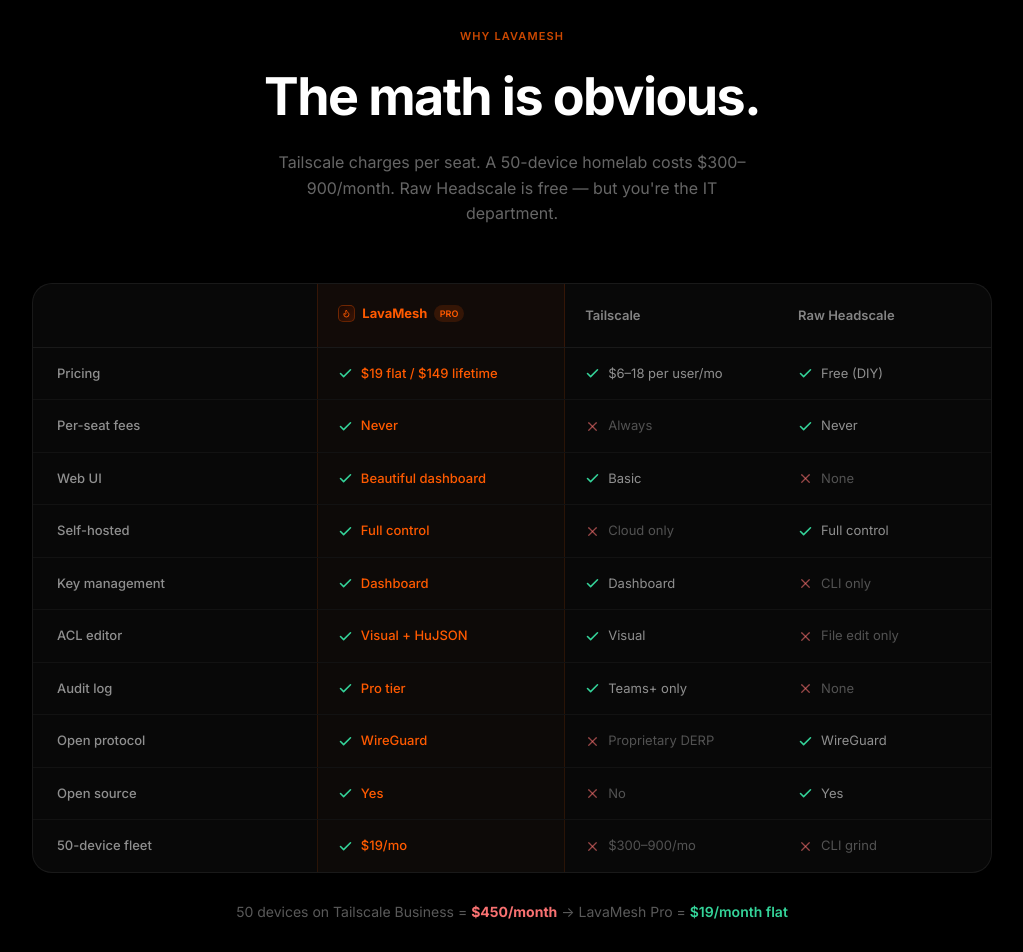
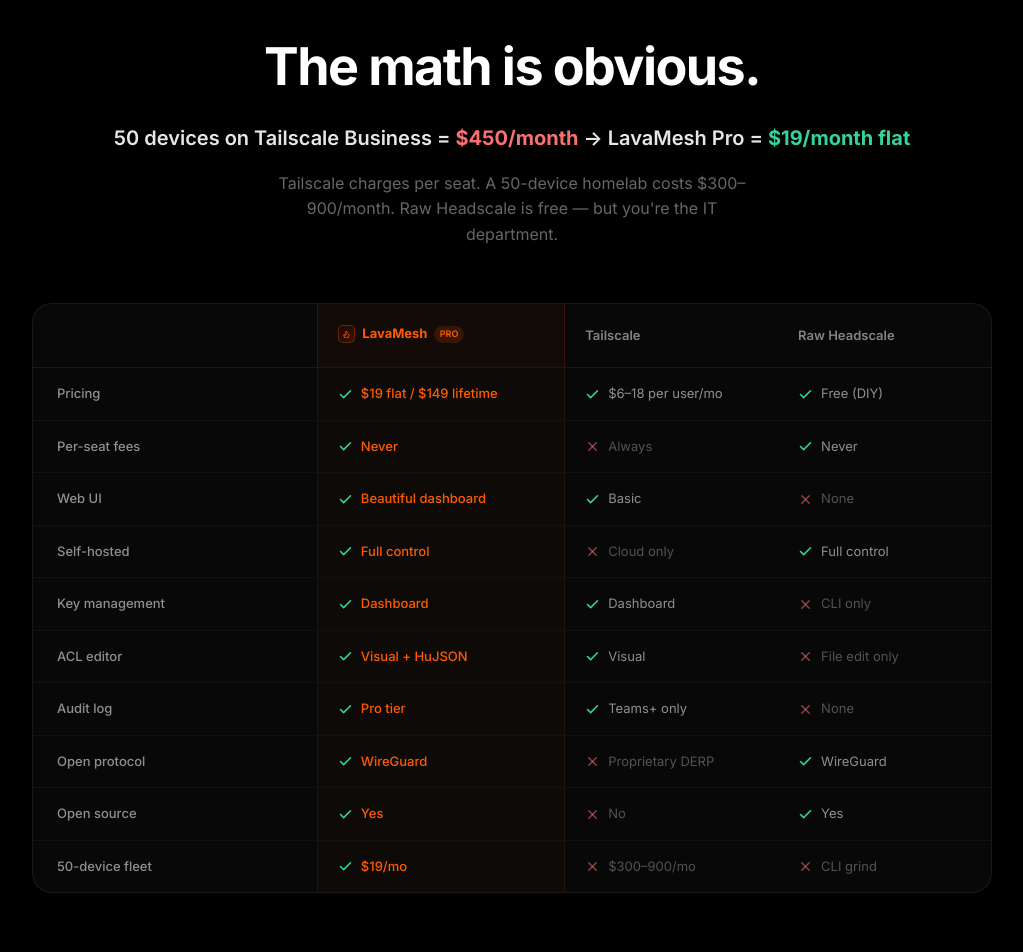
Before and after one commit to dpilat1227/lavamesh, a Next.js app: page / in a window 1280 px wide. Shown: the part 980-1932 px from the top of the page, without its empty margins (128-1151 px from the left). Built offline with nearby package versions, Linux system fonts and the light colour scheme.

Commit message:
feat: remove 'Why LavaMesh' eyebrow, move $450→$19 callout to headline position for max impact

```diff
--- a/components/ComparisonSection.tsx
+++ b/components/ComparisonSection.tsx
@@ -33,12 +33,14 @@
       <div style={{ maxWidth: 960, margin: '0 auto' }}>
         {/* Header */}
         <div className="text-center mb-16">
-          <p className="text-[11px] font-semibold uppercase tracking-widest mb-4" style={{ color: 'rgba(255,90,0,0.8)' }}>
-            Why LavaMesh
-          </p>
-          <h2 className="font-bold tracking-tight mb-4" style={{ fontSize: 'clamp(32px, 5vw, 52px)', letterSpacing: '-0.03em', color: 'white' }}>
+          <h2 className="font-bold tracking-tight mb-5" style={{ fontSize: 'clamp(32px, 5vw, 52px)', letterSpacing: '-0.03em', color: 'white' }}>
             The math is obvious.
           </h2>
+          {/* Price callout — lead with the punchline */}
+          <p className="mb-5" style={{ fontSize: 'clamp(16px, 2.5vw, 20px)', fontWeight: 600, color: 'rgba(255,255,255,0.9)' }}>
+            50 devices on Tailscale Business = <span style={{ color: '#f87171', fontWeight: 700 }}>$450/month</span>
+            {' '}→ LavaMesh Pro = <span style={{ color: '#34d399', fontWeight: 700 }}>$19/month flat</span>
+          </p>
           <p style={{ color: 'rgba(255,255,255,0.4)', fontSize: 16, maxWidth: 480, margin: '0 auto', lineHeight: 1.6 }}>
             Tailscale charges per seat. A 50-device homelab costs $300–900/month. Raw Headscale is free — but you're the IT department.
           </p>
@@ -106,13 +108,6 @@
           ))}
         </div>
 
-        {/* Bottom callout */}
-        <div className="text-center mt-8">
-          <p className="text-[14px]" style={{ color: 'rgba(255,255,255,0.35)' }}>
-            50 devices on Tailscale Business = <span style={{ color: '#f87171', fontWeight: 700 }}>$450/month</span>
-            {' '}→ LavaMesh Pro = <span style={{ color: '#34d399', fontWeight: 600 }}>$19/month flat</span>
-          </p>
-        </div>
       </div>
     </section>
   );
```
